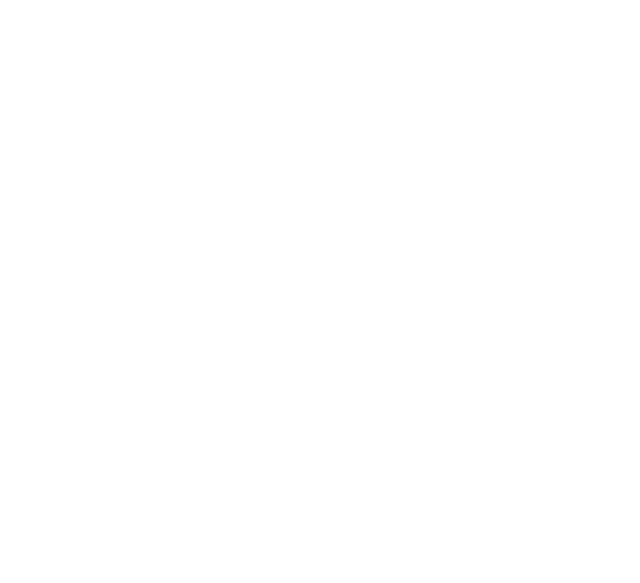
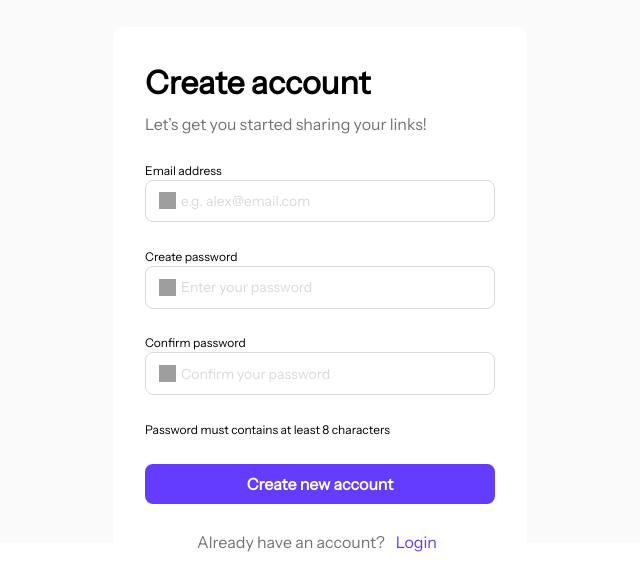
Before and after one commit to kzambrana/Linkify, an Angular app: page /auth/create-account in a window 1280 px wide. Before the commit this address led to /. Shown: the part 258-841 px from the top of the page, without its empty margins (320-960 px from the left). Before the commit the page ends 800 px from the top, so only its background shows below. Built offline with nearby package versions, Linux system fonts and the light colour scheme; grey boxes are pictures that could not be loaded.

Commit message:
Add routes to auth components

```diff
--- a/projects/linkify/src/app/app.routes.ts
+++ b/projects/linkify/src/app/app.routes.ts
@@ -5,5 +5,9 @@
   {
     path: 'auth/login',
     loadComponent: () => import('./features/auth/lf-login-view/lf-login-view.component')
+  },
+  {
+    path: 'auth/create-account',
+    loadComponent: () => import('./features/auth/lf-create-account-view/lf-create-account-view.component')
   }
 ];
--- a/projects/linkify/src/app/features/auth/lf-create-account-view/lf-create-account-view.component.html
+++ b/projects/linkify/src/app/features/auth/lf-create-account-view/lf-create-account-view.component.html
@@ -55,9 +55,10 @@
               Already have an account?
             </span>
 
-            <span class="lf-create-account-create-account-create">
-              Login
-            </span>
+            <button class="lf-create-account-create-account-login"
+                    (click)="goToLoginView()">
+                <span>Login</span>
+            </button>
         </div>
     </form>
 </section>
--- a/projects/linkify/src/app/features/auth/lf-create-account-view/lf-create-account-view.component.scss
+++ b/projects/linkify/src/app/features/auth/lf-create-account-view/lf-create-account-view.component.scss
@@ -54,7 +54,7 @@
         color: var(--lf-secondary-font-color);
       }
 
-      &-create {
+      &-login {
         color: var(--lf-primary-purple);
         cursor: pointer;
       }
--- a/projects/linkify/src/app/features/auth/lf-create-account-view/lf-create-account-view.component.ts
+++ b/projects/linkify/src/app/features/auth/lf-create-account-view/lf-create-account-view.component.ts
@@ -2,6 +2,7 @@
 import {LfButtonComponent} from '../../../ui/lf-button/lf-button.component';
 import {LfInputComponent} from '../../../ui/lf-input/lf-input.component';
 import {FormBuilder, FormGroup, ReactiveFormsModule, Validators} from '@angular/forms';
+import {Router} from "@angular/router";
 
 @Component({
   selector: 'lf-create-account-view',
@@ -17,7 +18,8 @@
 export default class LfCreateAccountViewComponent {
   form: FormGroup;
 
-  constructor(private fb: FormBuilder) {
+  constructor(private fb: FormBuilder,
+              private router: Router) {
     this.form = this.fb.group({
       email: ['', [Validators.required, Validators.email]],
       password: ['', [Validators.required, Validators.minLength(8)]],
@@ -64,4 +66,8 @@
       console.log('Valid form!');
     }
   }
+
+  public goToLoginView(): void {
+    this.router.navigate(['/auth/login']);
+  }
 }
--- a/projects/linkify/src/app/features/auth/lf-login-view/lf-login-view.component.html
+++ b/projects/linkify/src/app/features/auth/lf-login-view/lf-login-view.component.html
@@ -43,9 +43,10 @@
               Don't have an account?
             </span>
 
-            <span class="lf-login-view-create-account-create">
-              Create account
-            </span>
+            <button class="lf-login-view-create-account-create"
+                    (click)="goToCreateAccount()">
+                <span>Create account</span>
+            </button>
         </div>
     </form>
 </section>
--- a/projects/linkify/src/app/features/auth/lf-login-view/lf-login-view.component.ts
+++ b/projects/linkify/src/app/features/auth/lf-login-view/lf-login-view.component.ts
@@ -2,6 +2,7 @@
 import {LfInputComponent} from '../../../ui/lf-input/lf-input.component';
 import {LfButtonComponent} from '../../../ui/lf-button/lf-button.component';
 import {FormBuilder, FormGroup, ReactiveFormsModule, Validators} from '@angular/forms';
+import {Router} from '@angular/router';
 
 @Component({
   selector: 'lf-login-view',
@@ -13,7 +14,8 @@
 export default class LfLoginViewComponent {
   form: FormGroup;
 
-  constructor(private fb: FormBuilder) {
+  constructor(private fb: FormBuilder,
+              private router: Router) {
     this.form = this.fb.group({
       email: ['', [Validators.required, Validators.email]],
       password: ['', Validators.required],
@@ -51,4 +53,8 @@
       console.log('Valid form!');
     }
   }
+
+  public goToCreateAccount(): void {
+    this.router.navigate(['auth/create-account']);
+  }
 }
```
